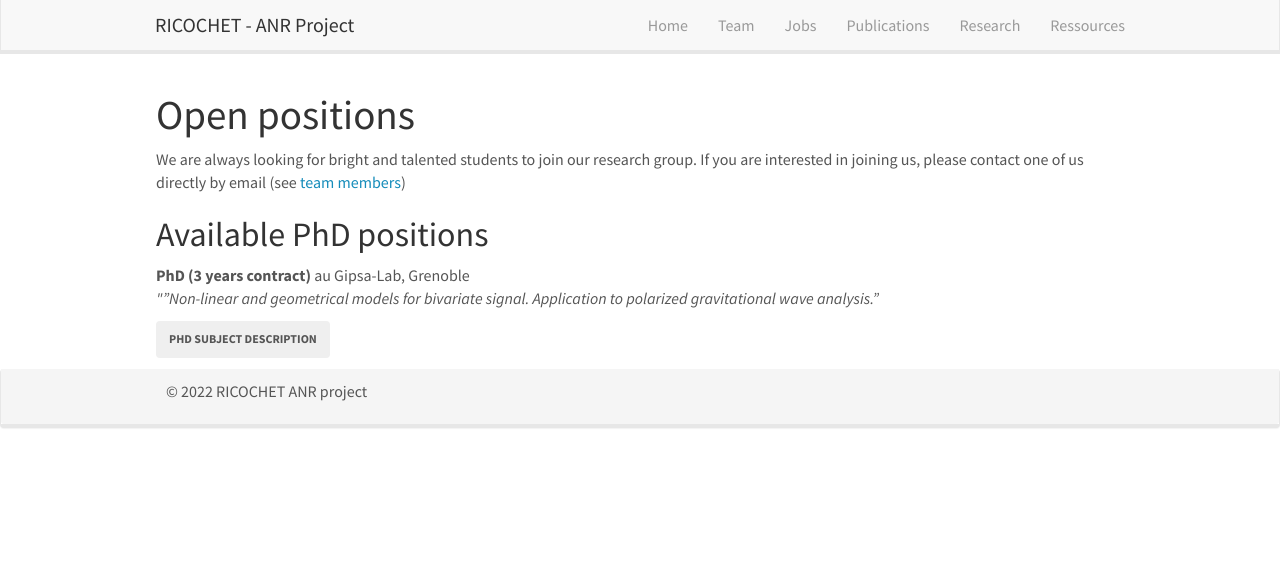
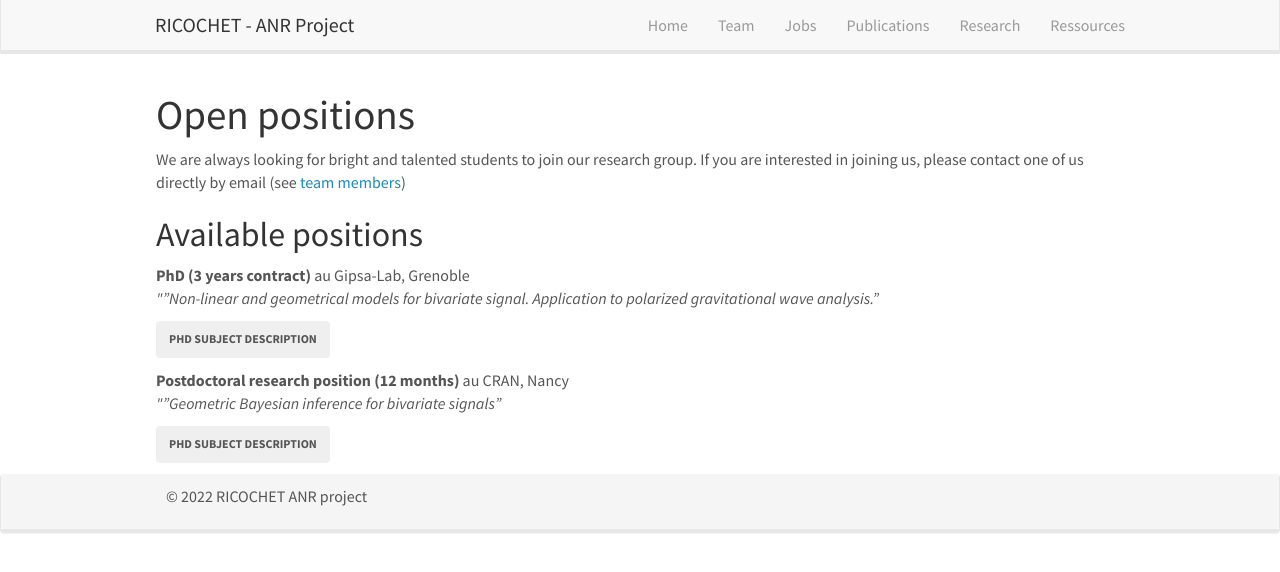
Before and after one commit to ricochet-anr/ricochet-anr.github.io, a Jekyll site: the page built from _pages/openings.md, in a window 1280 px wide. Shown: the top 572 px of the page. Built offline with Jekyll 4.4.1, drawn with Linux system fonts in a browser that asks for light colours; nearby versions of some CDN libraries.

Commit message:
add postdoc position

```diff
--- a/_data/jobslist.yml
+++ b/_data/jobslist.yml
@@ -3,3 +3,9 @@
    title: Non-linear and geometrical models for bivariate signal. Application to polarized gravitational wave analysis.
    active: 1
    pdf : Sujet-these-Ricochet-2022.pdf
+
+-  style: Postdoctoral research position (12 months)
+   institution: CRAN, Nancy
+   title: Geometric Bayesian inference for bivariate signals
+   active: 1
+   pdf : 2023postDocRicochetCRAN.pdf
```
Also changed, not shown: _pages/openings.md (+2 -1 lines), 1 other file.
